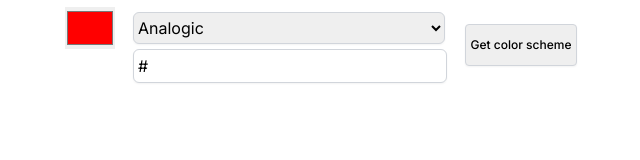
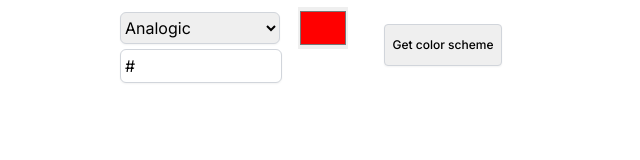
Before and after one commit to orbithammer/Color-Scheme-Generator, a plain HTML site: page index.html in a window 1280 px wide. Shown: the whole page, without its empty margins (320-960 px from the left). Drawn offline with Linux system fonts and the light colour scheme; no server answers.

Commit message:
fixed width

```diff
--- a/index.css
+++ b/index.css
@@ -7,7 +7,7 @@
 
 body {
   display: flex;
-  width: 34.375rem;
+  width: 25rem;
   margin-bottom: 2.875rem;
 }
 
@@ -16,13 +16,15 @@ header {
     align-items: center;
     position: fixed;
     background-color: #fff;
-    width: 34.375rem;
+    width: 25rem;
     height: 5.625rem;
 }
 
 .input-wrapper {
   display: flex;
   flex-direction: column;
+  /* align-items: flex-start; */
+  /* justify-content: left; */
 }
 .color-wrapper {
   display: flex;
@@ -37,7 +39,7 @@ header {
 
 .dropdown,
 .hex-input {
-  width: 19.5rem;
+  width: 10rem;
   height: 2rem;
   border: 1px solid #D1D5DB;
   box-shadow: 0px 1px 2px rgba(0, 0, 0, 0.05);
@@ -46,9 +48,11 @@ header {
 }
 
 .hex-input {
-  margin-left: 5.5rem;
+  /* margin-left: 5.5rem; */
   padding-left: 0.25rem;
-  width: 19.25rem;
+  width: 9.75rem;
+  margin: 0 auto 0 0;
+  align-self: flex-start;
 }
 
 .get-color-btn {
@@ -81,7 +85,7 @@ option:checked {
 }
 
 .color-display div {
-  width: 6.875rem;
+  width: 5rem;
   height: 34.375rem;
 }
 
@@ -90,7 +94,7 @@ footer {
   align-items: center;
   justify-content: space-around;
   position: fixed;
-  width: 34.375rem;
+  width: 25rem;
   height: 2.875rem;
   left: auto;
   top: 31.5rem;
@@ -108,4 +112,6 @@ footer button {
   line-height: 24px;
   color: #2B283A;
   cursor: pointer;
+  writing-mode: vertical-rl;
+  /* transform: rotate(-180deg); */
 }
--- a/index.html
+++ b/index.html
@@ -13,7 +13,6 @@
         <header>
             <div class="input-wrapper">
                 <div class="color-wrapper">
-                    <input type="color" class="color-input" id="color-input" aria-label="color-input" value="#ff0000">
                     <select aria-label="color-scheme-options" class="dropdown" id="dropdown">
                         <option value="monochrome">Monochrome</option>
                         <option value="monochrome-dark" id="monochrome-dark">Monochrome-dark</option>
@@ -24,6 +23,7 @@
                         <option value="triad">Triad</option>
                         <option value="quad">Quad</option>
                     </select>
+                    <input type="color" class="color-input" id="color-input" aria-label="color-input" value="#ff0000">
                 </div>
                 <input type="text" class="hex-input" id="hex-input" placeholder="Enter a hex code" value="#">
             </div>
```
